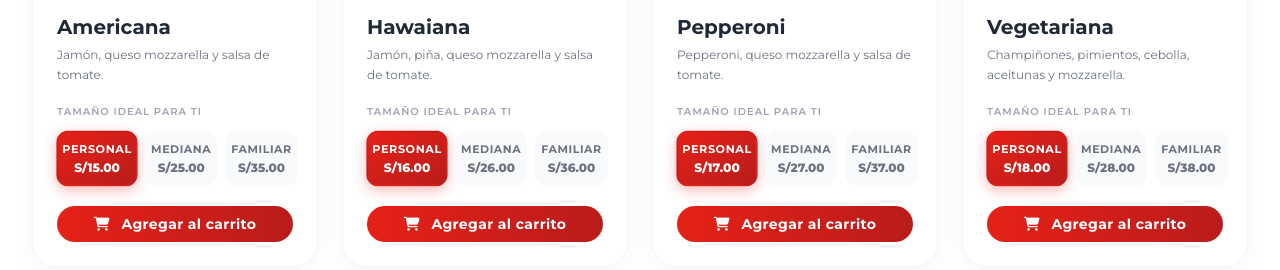
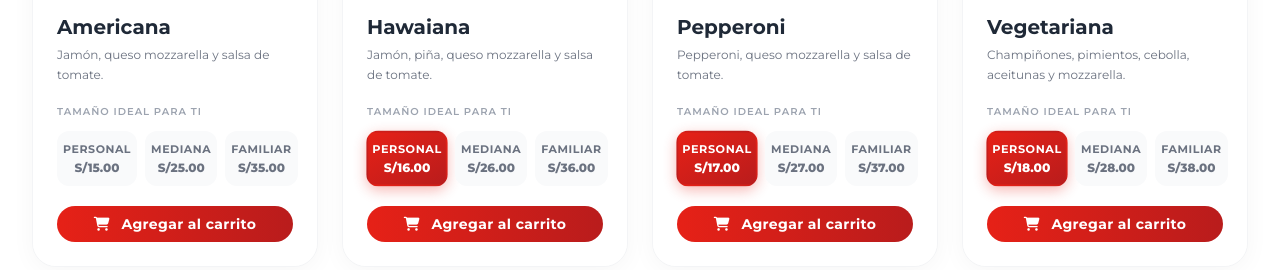
Before and after one commit to Jn-Mendoza98/paginadesdecero, a plain HTML site: page menu.html in a window 1280 px wide. Shown: the part 1003-1273 px from the top of the page. Drawn offline with nearby package versions, Linux system fonts and the light colour scheme; a web font is replaced by a local one.

Commit message:
Change button style for pizza size selection
Updated button styles for pizza size selection.

```diff
--- a/menu.html
+++ b/menu.html
@@ -198,7 +198,7 @@
                     <p class="text-[10px] text-gray-400 mb-3 font-semibold uppercase tracking-widest">Tamaño ideal para ti</p>
                     <div class="flex gap-2 mb-2">
 
-                        <button onclick="selectPizzaSize(this, '1', 'S/15.00', `cartApp.addItem('Americana (Personal)', 15.00, 'https://images.unsplash.com/photo-1513104890138-7c749659a591?auto=format&fit=crop&w=600&q=80')`)" class="size-btn flex flex-col items-center justify-center py-2 px-1 rounded-xl transition-all duration-300 relative border-2 border-transparent w-full bg-gradient-to-br from-primary to-red-700 shadow-[0_4px_12px_rgba(230,33,23,0.3)] text-white scale-[1.02]" data-pizza-id="1">
+                        <button onclick="selectPizzaSize(this, '1', 'S/15.00', `cartApp.addItem('Americana (Personal)', 15.00, 'https://images.unsplash.com/photo-1513104890138-7c749659a591?auto=format&fit=crop&w=600&q=80')`)" class="size-btn flex flex-col items-center justify-center py-2 px-1 rounded-xl transition-all duration-300 relative border-2 border-transparent w-full bg-gray-50 text-gray-500 hover:bg-gray-100"" data-pizza-id="1">
 
                             <span class="text-[10px] sm:text-[11px] font-bold tracking-wider z-10">PERSONAL</span>
                             <span class="text-xs font-extrabold mt-0.5  z-10 price-label">S/15.00</span>
```
